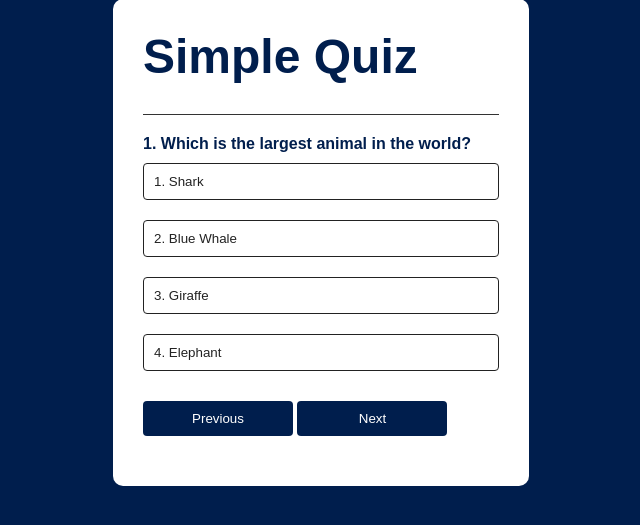
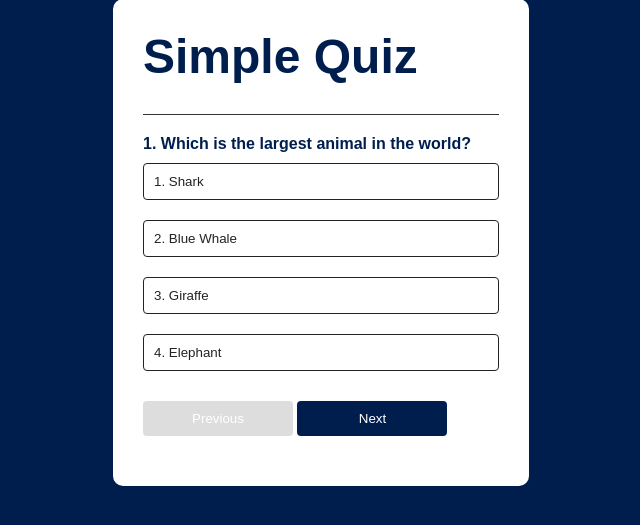
Before and after one commit to Developer-AD/QuizProj, a Django app: page / in a window 1280 px wide. Shown: the part 143-668 px from the top of the page, without its empty margins (255-895 px from the left). Run offline with Django 5.2, Linux system fonts and the light colour scheme; data comes from the database, SQL or seed files in the repository.

Commit message:
Soved disable prob of next & prev using class

```diff
--- a/Quiz/myApp/templates/quiz.html
+++ b/Quiz/myApp/templates/quiz.html
@@ -11,22 +11,6 @@
 
 <body>
     <main>
-        <!-- <div class="app">
-            <h1>Simple Quiz</h1>
-            <div class="quiz">
-                {% for question, answers in ques_answers %}
-                <h2 id="question">{{forloop.counter}}. {{question}}</h2>
-                <div id="answer-buttons">
-                    {% for answer in answers %}
-                        <button class="ans-btn" id="{{question.id}}-{{answer.id}}" onclick="checkAnswer('{{question.id}}-{{answer.id}}', '{{answer.correct}}')">{{forloop.counter}}. {{answer}}</button>
-                    {% endfor %}
-                </div>
-                {% endfor %}
-                <button id="nextBtn">Next</button>
-            </div>
-        </div> -->
-
-
             {% for question, answers in ques_answers %}
 
             {% if forloop.first %}
@@ -48,8 +32,8 @@
                                 {% endfor %}
                             </div>
 
-                            <button id="prevBtn" onclick="moveStep(-1)">Previous</button>
-                            <button id="nextBtn" onclick="moveStep(1)">Next</button>
+                            <button class="prevBtn" onclick="moveStep(-1)">Previous</button>
+                            <button class="nextBtn" onclick="moveStep(1)">Next</button>
                         </div>
                     </div>
                 </div>
--- a/Quiz/static/css/style.css
+++ b/Quiz/static/css/style.css
@@ -73,7 +73,7 @@ main {
   cursor: no-drop;
 }
 
-#nextBtn, #prevBtn {
+.nextBtn, .prevBtn {
     background: #001e4d;
     color: #fff;
     font-weight: 500;
@@ -87,7 +87,7 @@ main {
   /* display: block; */
   /* display: none; */
 }
-  #nextBtn:disabled, #prevBtn:disabled {
+  .nextBtn:disabled, .prevBtn:disabled {
     background: #ddd;
   }
 
--- a/Quiz/static/js/scripts.js
+++ b/Quiz/static/js/scripts.js
@@ -125,21 +125,21 @@ function moveStep(step) {
 
   // Disable/Enable buttons based on current step
   if (currentStep === 1) {
-    $("#prevBtn").prop("disabled", true);
+    $(".prevBtn").prop("disabled", true);
   } else {
-    $("#prevBtn").prop("disabled", false);
+    $(".prevBtn").prop("disabled", false);
   }
 
   if (currentStep === totalSteps) {
-    $("#nextBtn").prop("disabled", true);
+    $(".nextBtn").prop("disabled", true);
     // Show confirmation on the last step (if needed)
   } else {
-    $("#nextBtn").prop("disabled", false);
+    $(".nextBtn").prop("disabled", false);
   }
 }
 
 // Initial setup: Move to the first step
-// $(document).ready(function () {
-//   $("#prevBtn").prop("disabled", true);
-//   $("#nextBtn").prop("disabled", false);
-// });
+$(document).ready(function () {
+  $(".prevBtn").prop("disabled", true);
+  $(".nextBtn").prop("disabled", false);
+});
```
